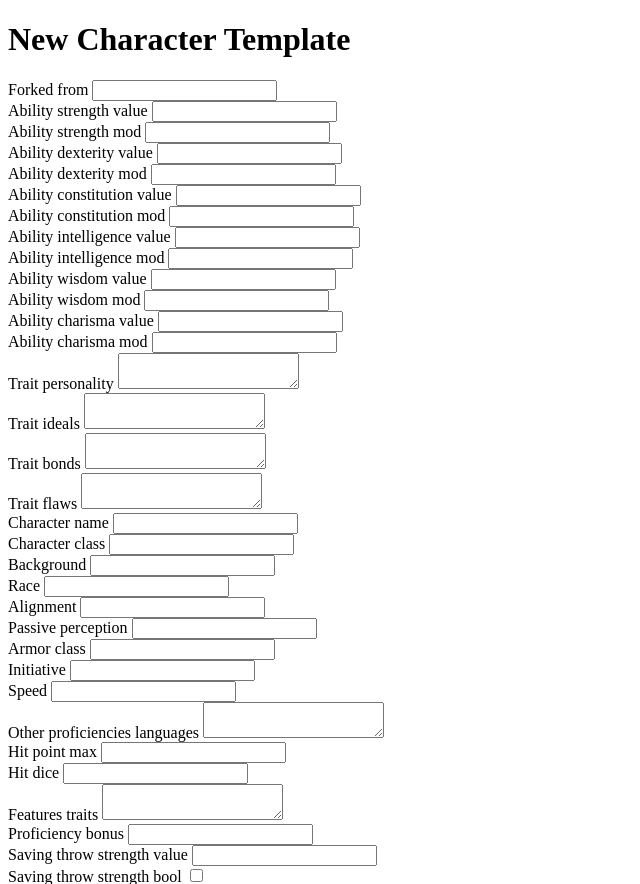
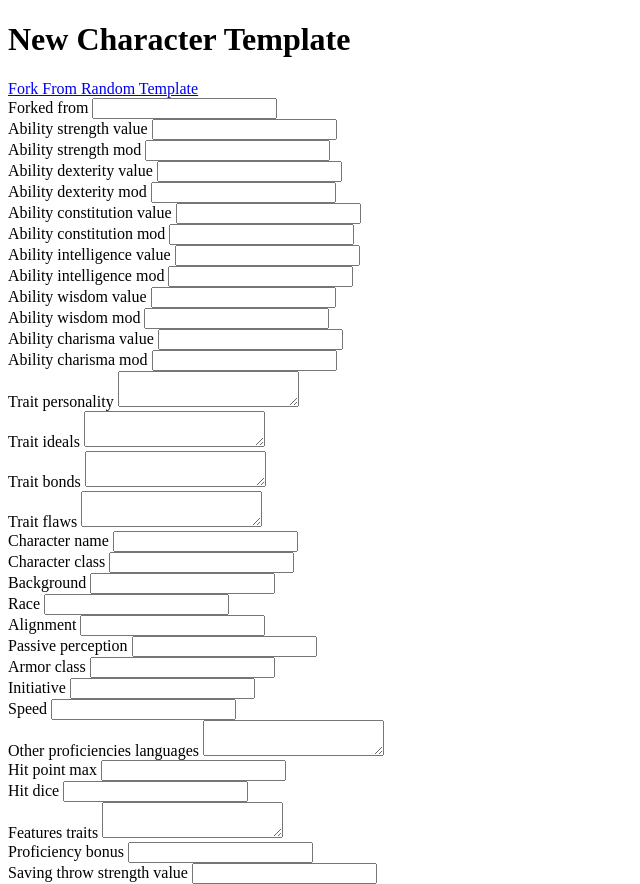
Before and after one commit to JMagers/DND, a Rails app: page /character_templates/new in a window 1280 px wide. Shown: the top 884 px of the page, without its empty margins (0-640 px from the left). Run offline with Rails 7, Linux system fonts and the light colour scheme; tables that the repository leaves empty hold one stand-in row (Sample ...); some libraries are stand-ins or nearby versions.

Commit message:
Add 'fork from random template' option

```diff
--- a/app/controllers/character_templates_controller.rb
+++ b/app/controllers/character_templates_controller.rb
@@ -16,12 +16,14 @@ class CharacterTemplatesController < ApplicationController
   # GET /character_templates/new
   def new
     forked_from = params[:forked_from]
-    if CharacterTemplate.exists?(forked_from)
+    if forked_from == 'random'
+      original_template = CharacterTemplate.order('RANDOM()').first
+    elsif CharacterTemplate.exists?(forked_from)
       original_template = CharacterTemplate.find(forked_from)
     end
     if original_template != nil
       @character_template = original_template.clone
-      @character_template.forked_from = forked_from
+      @character_template.forked_from = original_template.id
     else
       @character_template = CharacterTemplate.new()
     end
--- a/app/views/character_templates/_form.html.erb
+++ b/app/views/character_templates/_form.html.erb
@@ -9,6 +9,10 @@
       <% end %>
       </ul>
     </div>
+  <% end %>
+
+  <% if CharacterTemplate.count > 0 %>
+    <%= link_to "Fork From Random Template", new_character_template_path(forked_from: 'random') %>
   <% end %>
 
   <div class="field">
```
